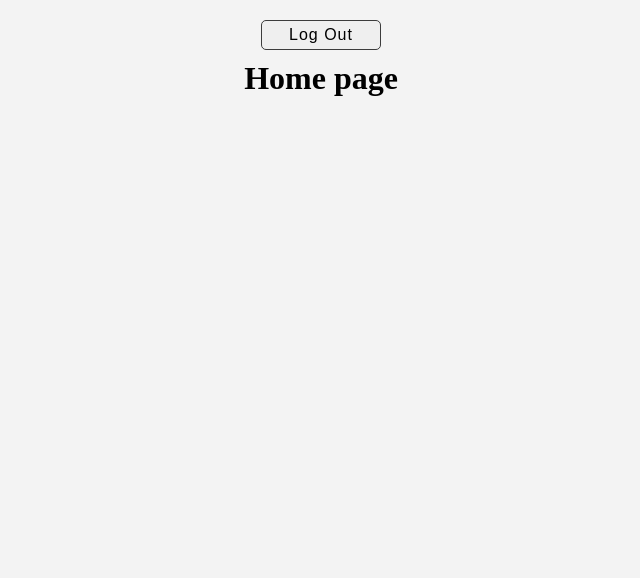
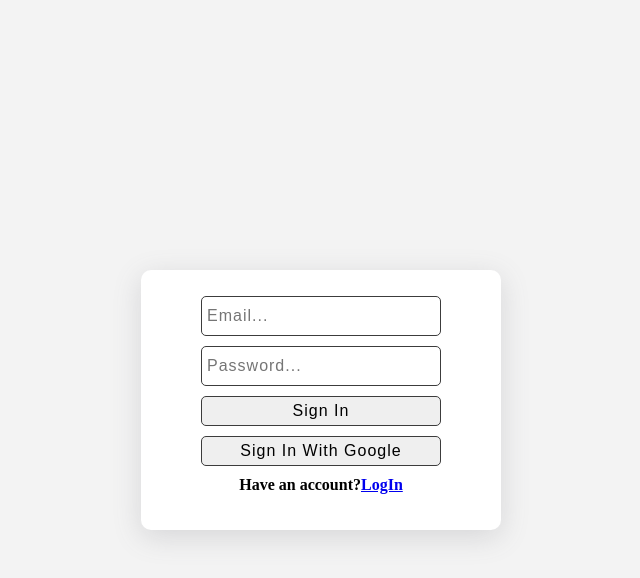
Before and after one commit to andbudha/react-firebase, a React (Vite) app: page /register in a window 1280 px wide. Before the commit this address led to /. Shown: the top 578 px of the page, without its empty margins (319-959 px from the left). Built offline with nearby package versions, Linux system fonts and the light colour scheme.

Commit message:
Auth comp updated/Login link added

```diff
--- a/src/components/Auth/Auth.module.css
+++ b/src/components/Auth/Auth.module.css
@@ -56,3 +56,7 @@
 .sign_in_btn:not(:hover) {
   transition: 0.3s;
 }
+
+.info_box {
+  margin: 10px;
+}
--- a/src/components/Auth/Auth.tsx
+++ b/src/components/Auth/Auth.tsx
@@ -2,16 +2,16 @@ import styles from './Auth.module.css';
 import { auth, googleProvider } from '../../config/firebase.ts';
 import { createUserWithEmailAndPassword, signInWithPopup } from 'firebase/auth';
 import { ChangeEvent, useEffect, useState } from 'react';
-import { Navigate } from 'react-router-dom';
+import { NavLink, Navigate } from 'react-router-dom';
 
 export const Auth = () => {
   const [email, setEmail] = useState<string>('');
   const [password, setPassowrd] = useState<string>('');
   const [isAuthorised, setIsAuthorised] = useState<boolean>(false);
 
-  useEffect(() => {
-    setIsAuthorised(true);
-  }, []);
+  // useEffect(() => {
+  //   setIsAuthorised(true);
+  // }, []);
 
   const emailSettingFunc = (event: ChangeEvent<HTMLInputElement>) => {
     setEmail(event.currentTarget.value);
@@ -39,9 +39,9 @@ export const Auth = () => {
     }
   };
 
-  if (!isAuthorised) {
-    return <Navigate to={'/'} />;
-  }
+  // if (!isAuthorised) {
+  //   return <Navigate to={'/'} />;
+  // }
 
   return (
     <div className={styles.main_auth_box}>
@@ -69,6 +69,16 @@ export const Auth = () => {
             Sign In With Google
           </button>
         </div>
+        <div className={styles.info_box}>
+          <h4>
+            Have an account?
+            <span>
+              <NavLink to={'/login'} className={styles.register_link}>
+                LogIn
+              </NavLink>{' '}
+            </span>
+          </h4>
+        </div>
       </div>
     </div>
   );
```
